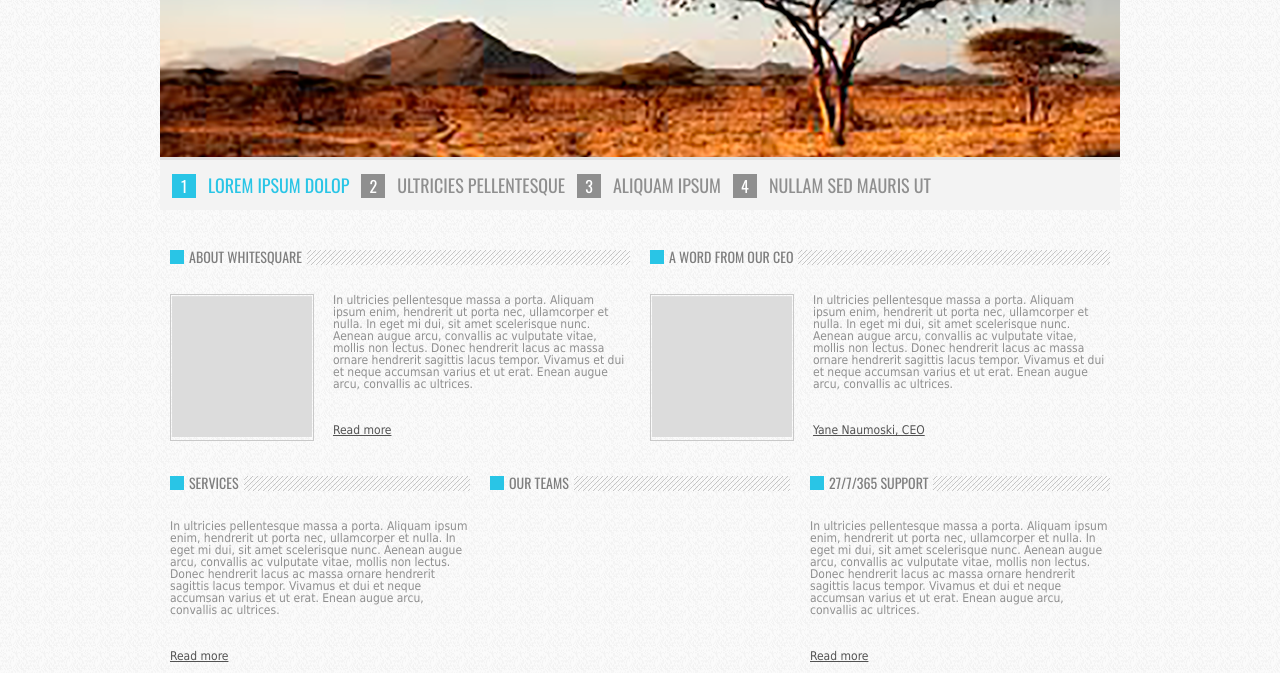
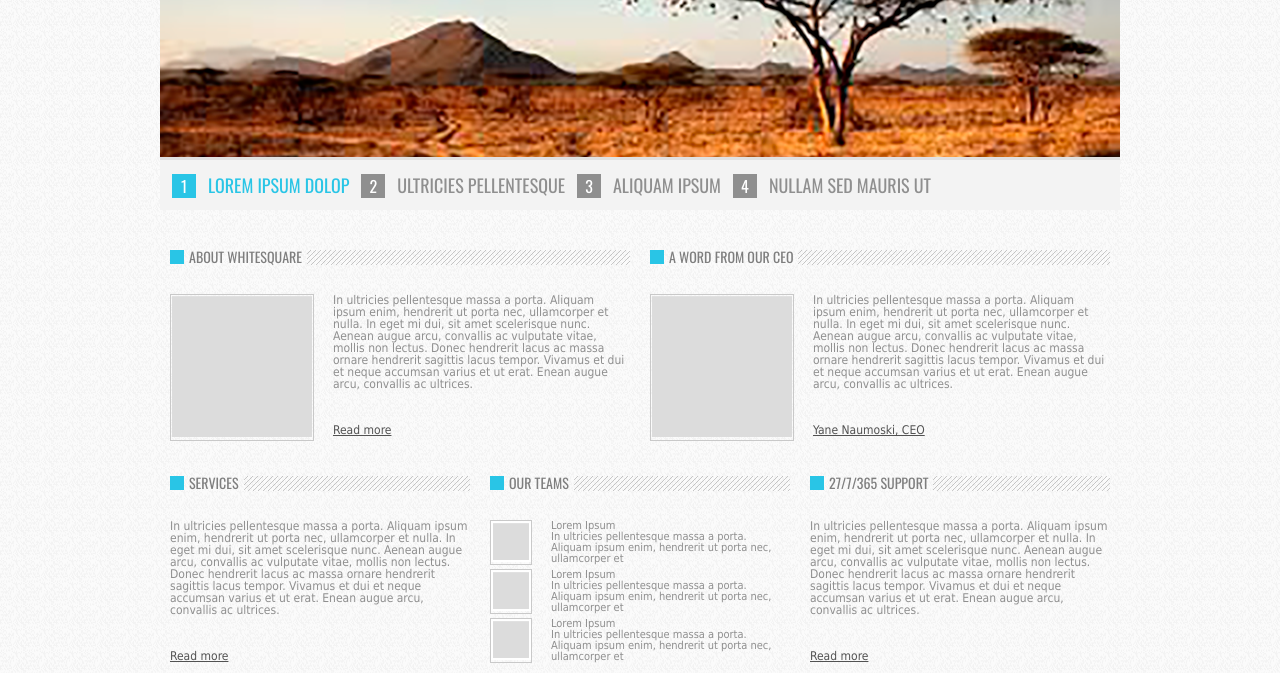
Before and after one commit to NazarLiteplo/whitesquare, a plain HTML site: page index.html in a window 1280 px wide. Shown: the part 279-952 px from the top of the page. Drawn offline with nearby package versions, Linux system fonts and the light colour scheme.

Commit message:
block our team

```diff
--- a/css/general.css
+++ b/css/general.css
@@ -212,6 +212,13 @@ background-color: #29c5e6;
 	margin-bottom: 15px;
 	position: relative;
 }
+.box .wrap-cont{
+	margin-bottom: 5px;
+}
+
+.small{
+	font-size: 11px;
+}
 #main-content .box .box-header:before{
 	content: '';
 	display: inline-block;
@@ -254,6 +261,9 @@ background-color: #29c5e6;
 	margin-right: 19px;
 	padding: 1px;
 }
+ .box-content .img-sm{
+ 	padding: 0;
+ }
 .box-content img{
 	/*float: left;*/
 	/*margin-right: 19px;*/
--- a/home.html
+++ b/index.html
@@ -48,6 +48,7 @@
 				<li><a href="#">Nullam sed mauris ut</a></li>
 			</ul>
 		</div>
+
 		<div id="main-content">
 			<div class="line line1">
 				<div class="box">
@@ -81,7 +82,6 @@
 				<div class="box">
 					<p class="box-header"><span>services</span></p>
 						<div class="box-content ">
-
 						<div class="cont">
 							<p class="">In ultricies pellentesque massa a porta. Aliquam ipsum enim, hendrerit ut porta nec, ullamcorper et nulla. In eget mi dui, sit amet scelerisque nunc. Aenean augue arcu, convallis ac vulputate vitae, mollis non lectus. Donec hendrerit lacus ac massa ornare hendrerit sagittis lacus tempor. Vivamus et dui et neque accumsan varius et ut erat. Enean augue arcu, convallis ac ultrices. </p>
 							<p class="read-more">
@@ -89,9 +89,39 @@
 					</div>
 					</div>
 				</div>
-				<div class="box">
+				<div class="box small">
 					<p class="box-header"><span>our teams</span></p>
+					<div class="box-content">
+						<div class="cont">
+							<div class="wrap-cont">
+								<div class="img-wrap img-sm">
+									<img src="img/image-sm1.png" alt="">
+								</div>
+								<p>Lorem Ipsum</p>
+								<p>In ultricies pellentesque massa a porta. Aliquam ipsum enim, hendrerit ut porta nec, ullamcorper et </p>
+							</div>
+
+							<div class="wrap-cont">
+								<div class="img-wrap img-sm">
+									<img src="img/image-sm1.png" alt="">
+								</div>
+								<p>Lorem Ipsum</p>
+								<p>In ultricies pellentesque massa a porta. Aliquam ipsum enim, hendrerit ut porta nec, ullamcorper et </p>
+							</div>
+
+							<div class="wrap-cont">
+								<div class="img-wrap img-sm">
+									<img src="img/image-sm1.png" alt="">
+								</div>
+								<p>Lorem Ipsum</p>
+								<p>In ultricies pellentesque massa a porta. Aliquam ipsum enim, hendrerit ut porta nec, ullamcorper et </p>
+							</div>
+
+
+						</div>
+					</div>
 				</div>
+
 				<div class="box">
 					<p class="box-header"><span>27/7/365 support</span></p>
 					<div class="box-content ">
```
Also changed, not shown: img/image-sm.png (added), img/image-sm1.png (added).
